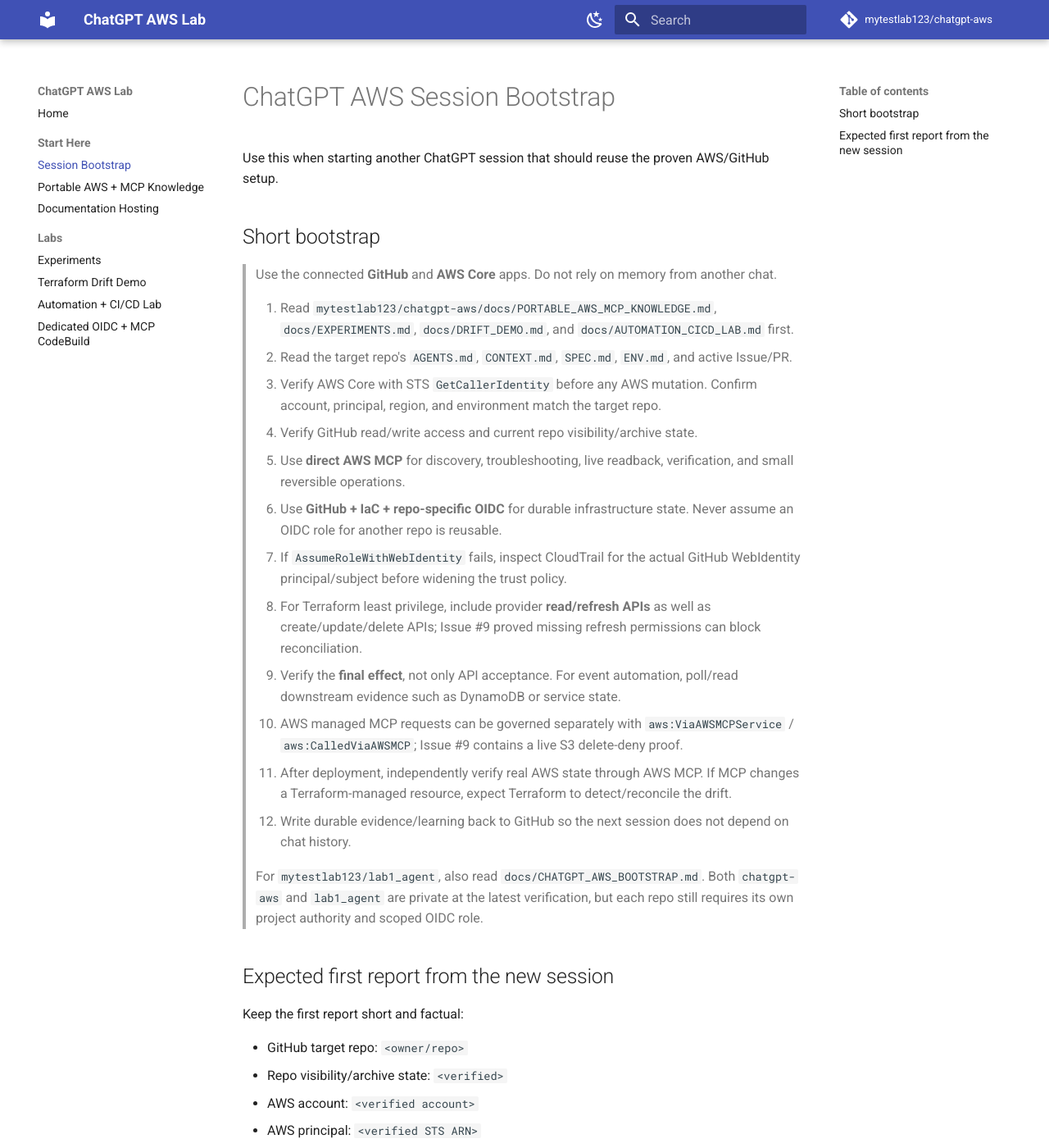
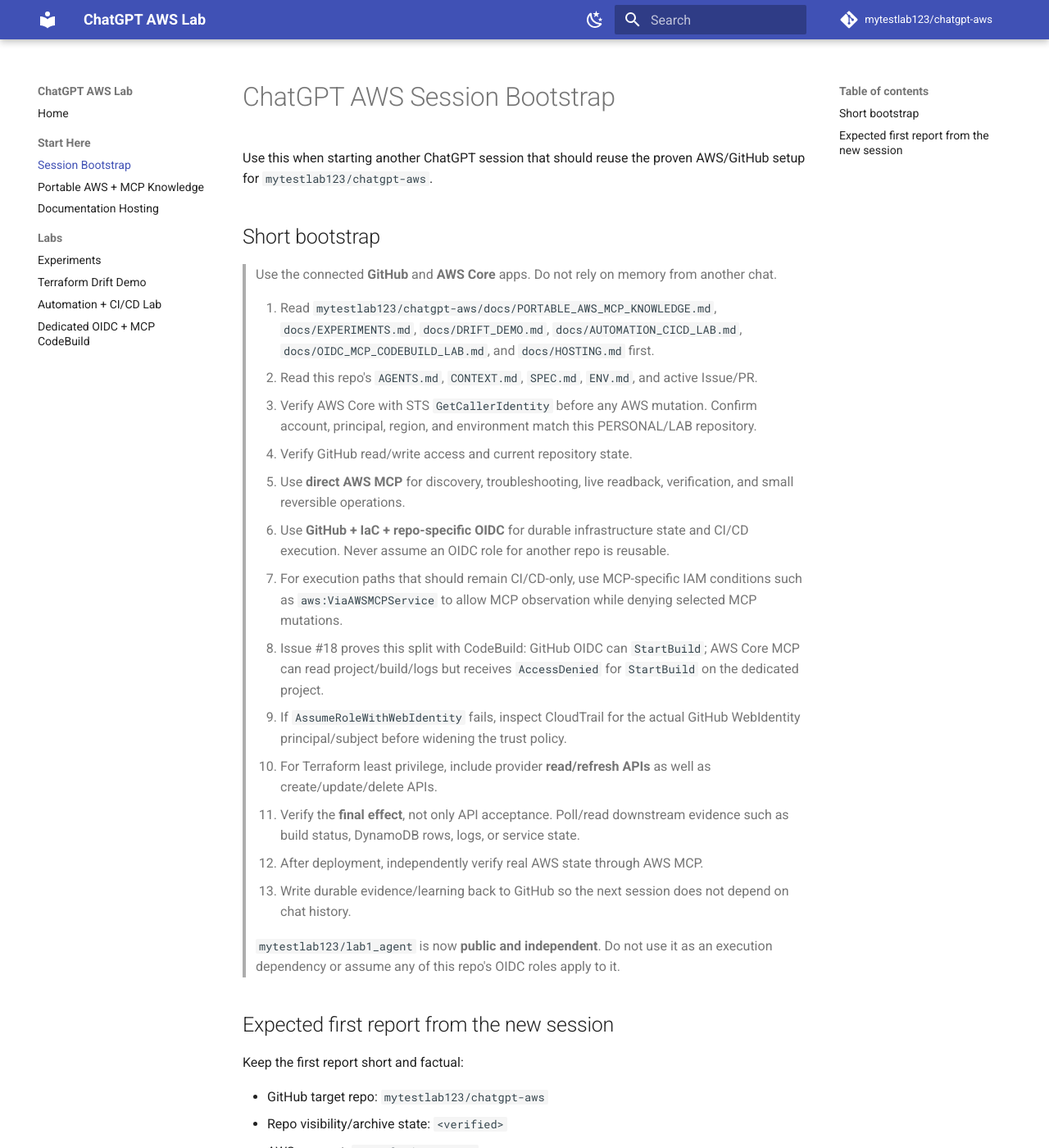
Before and after one commit to mytestlab123/chatgpt-aws, an MkDocs documentation site: the page built from docs/SESSION_BOOTSTRAP.md, in a window 1280 px wide and 1400 px high. Shown: the whole window at 82% size. Built offline with MkDocs 1.6.1 and Material for MkDocs 9.7.7, drawn with Linux system fonts in a browser that asks for light colours; comment, search, counter and statistics services are not loaded; some of the changed text lies outside the part shown.

Commit message:
Update session bootstrap for independent OIDC MCP lab

```diff
--- a/docs/SESSION_BOOTSTRAP.md
+++ b/docs/SESSION_BOOTSTRAP.md
@@ -1,39 +1,40 @@
 # ChatGPT AWS Session Bootstrap
 
-Use this when starting another ChatGPT session that should reuse the proven AWS/GitHub setup.
+Use this when starting another ChatGPT session that should reuse the proven AWS/GitHub setup for `mytestlab123/chatgpt-aws`.
 
 ## Short bootstrap
 
 > Use the connected **GitHub** and **AWS Core** apps. Do not rely on memory from another chat.
 >
-> 1. Read `mytestlab123/chatgpt-aws/docs/PORTABLE_AWS_MCP_KNOWLEDGE.md`, `docs/EXPERIMENTS.md`, `docs/DRIFT_DEMO.md`, and `docs/AUTOMATION_CICD_LAB.md` first.
-> 2. Read the target repo's `AGENTS.md`, `CONTEXT.md`, `SPEC.md`, `ENV.md`, and active Issue/PR.
-> 3. Verify AWS Core with STS `GetCallerIdentity` before any AWS mutation. Confirm account, principal, region, and environment match the target repo.
-> 4. Verify GitHub read/write access and current repo visibility/archive state.
+> 1. Read `mytestlab123/chatgpt-aws/docs/PORTABLE_AWS_MCP_KNOWLEDGE.md`, `docs/EXPERIMENTS.md`, `docs/DRIFT_DEMO.md`, `docs/AUTOMATION_CICD_LAB.md`, `docs/OIDC_MCP_CODEBUILD_LAB.md`, and `docs/HOSTING.md` first.
+> 2. Read this repo's `AGENTS.md`, `CONTEXT.md`, `SPEC.md`, `ENV.md`, and active Issue/PR.
+> 3. Verify AWS Core with STS `GetCallerIdentity` before any AWS mutation. Confirm account, principal, region, and environment match this PERSONAL/LAB repository.
+> 4. Verify GitHub read/write access and current repository state.
 > 5. Use **direct AWS MCP** for discovery, troubleshooting, live readback, verification, and small reversible operations.
-> 6. Use **GitHub + IaC + repo-specific OIDC** for durable infrastructure state. Never assume an OIDC role for another repo is reusable.
-> 7. If `AssumeRoleWithWebIdentity` fails, inspect CloudTrail for the actual GitHub WebIdentity principal/subject before widening the trust policy.
-> 8. For Terraform least privilege, include provider **read/refresh APIs** as well as create/update/delete APIs; Issue #9 proved missing refresh permissions can block reconciliation.
-> 9. Verify the **final effect**, not only API acceptance. For event automation, poll/read downstream evidence such as DynamoDB or service state.
-> 10. AWS managed MCP requests can be governed separately with `aws:ViaAWSMCPService` / `aws:CalledViaAWSMCP`; Issue #9 contains a live S3 delete-deny proof.
-> 11. After deployment, independently verify real AWS state through AWS MCP. If MCP changes a Terraform-managed resource, expect Terraform to detect/reconcile the drift.
-> 12. Write durable evidence/learning back to GitHub so the next session does not depend on chat history.
+> 6. Use **GitHub + IaC + repo-specific OIDC** for durable infrastructure state and CI/CD execution. Never assume an OIDC role for another repo is reusable.
+> 7. For execution paths that should remain CI/CD-only, use MCP-specific IAM conditions such as `aws:ViaAWSMCPService` to allow MCP observation while denying selected MCP mutations.
+> 8. Issue #18 proves this split with CodeBuild: GitHub OIDC can `StartBuild`; AWS Core MCP can read project/build/logs but receives `AccessDenied` for `StartBuild` on the dedicated project.
+> 9. If `AssumeRoleWithWebIdentity` fails, inspect CloudTrail for the actual GitHub WebIdentity principal/subject before widening the trust policy.
+> 10. For Terraform least privilege, include provider **read/refresh APIs** as well as create/update/delete APIs.
+> 11. Verify the **final effect**, not only API acceptance. Poll/read downstream evidence such as build status, DynamoDB rows, logs, or service state.
+> 12. After deployment, independently verify real AWS state through AWS MCP.
+> 13. Write durable evidence/learning back to GitHub so the next session does not depend on chat history.
 >
-> For `mytestlab123/lab1_agent`, also read `docs/CHATGPT_AWS_BOOTSTRAP.md`. Both `chatgpt-aws` and `lab1_agent` are private at the latest verification, but each repo still requires its own project authority and scoped OIDC role.
+> `mytestlab123/lab1_agent` is now **public and independent**. Do not use it as an execution dependency or assume any of this repo's OIDC roles apply to it.
 
 ## Expected first report from the new session
 
 Keep the first report short and factual:
 
-- GitHub target repo: `<owner/repo>`
+- GitHub target repo: `mytestlab123/chatgpt-aws`
 - Repo visibility/archive state: `<verified>`
 - AWS account: `<verified account>`
 - AWS principal: `<verified STS ARN>`
 - AWS region/environment: `<verified>`
 - AWS Core read access: `PASS | FAIL`
 - GitHub write access: `PASS | FAIL`
-- Existing repo-specific OIDC role/trust: `<verified / not configured>`
+- Existing repo-specific OIDC role/trust: `<verified>`
 - Selected execution path: `MCP | GitHub/IaC/OIDC | hybrid`
 - Any blocker before mutation: `<none or one blocker>`
 
-Then continue the repository's approved milestone rather than repeating already-proven toy connectivity tests.
+Then continue the repository's approved milestone rather than repeating already-proven connectivity tests.
```
